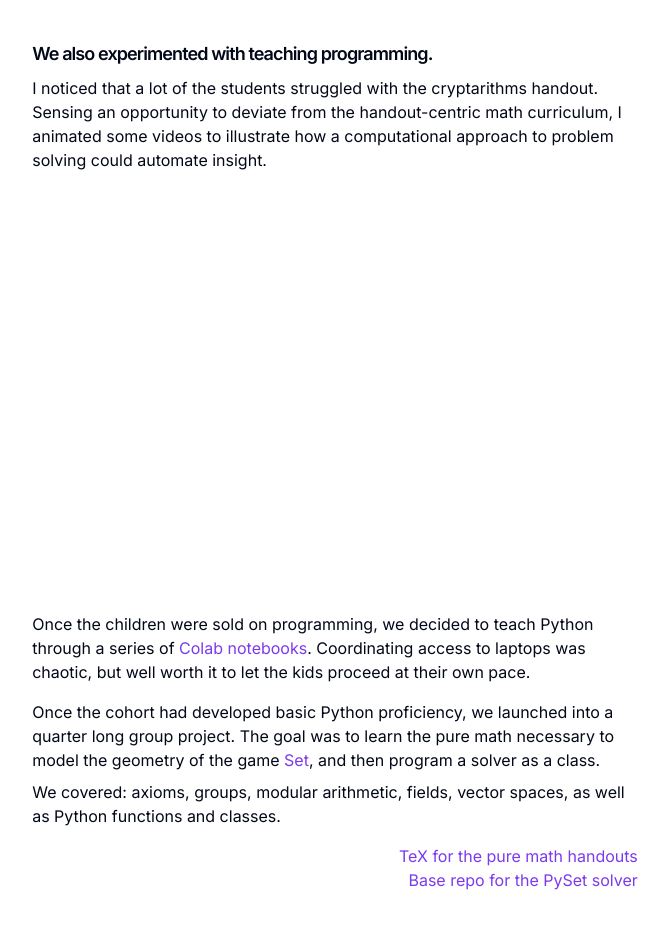
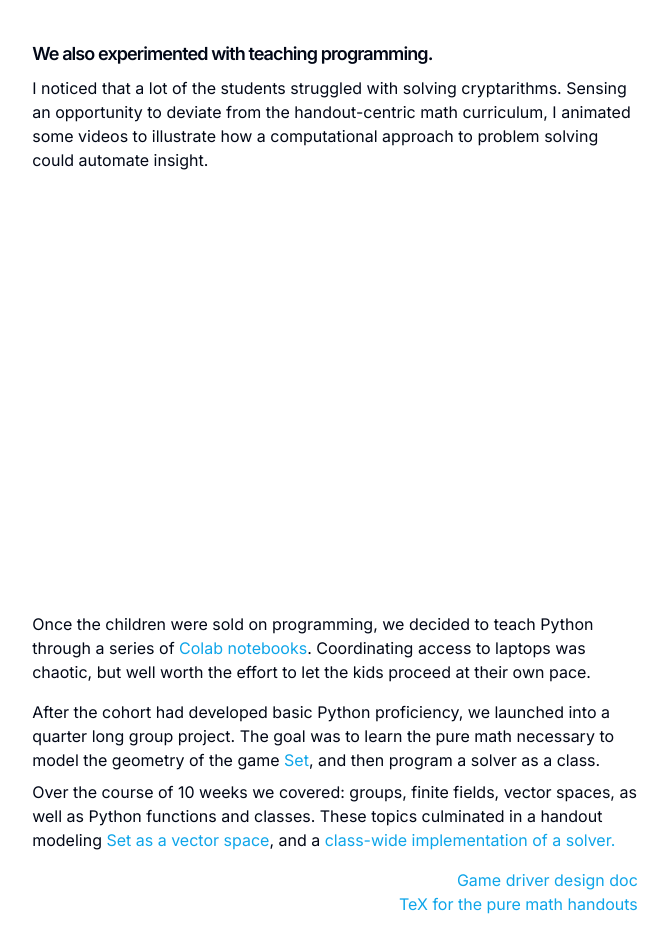
Before and after one commit to andyshen55/portfolio, a Next.js app: page /circle in a window 1280 px wide. Shown: the part 756-1708 px from the top of the page, without its empty margins (305-973 px from the left). Built offline with nearby package versions, Linux system fonts and the light colour scheme.

Commit message:
Refactored sections and changed grid styling

```diff
--- a/app/circle/page.tsx
+++ b/app/circle/page.tsx
@@ -17,19 +17,20 @@ function HandoutCard(props: {
     <a
       target="_blank"
       href={props.href}
-      className="hover:opacity-50 bg-sky-100 rounded-lg p-4 shadow-lg"
+      className="hover:opacity-60 bg-sky-100 rounded-lg p-4 shadow-lg"
     >
       <p className="mt-1 text-lg font-medium text-gray-900 ">{props.name}</p>
       <h3 className="mt-4 text-base text-gray-700 text-center">{props.desc}</h3>
-      <h3 className="mt-4 text-sm text-gray-400 text-right">{props.topic}</h3>
+      <h3 className="mt-4 text-sm text-gray-500 text-right">{props.topic}</h3>
     </a>
   );
 }
 
-function Gallery() {
+function HandoutGallery() {
   return (
+    <section className="full-bleed">
       <div className="max-w-2xl mx-auto py-16 px-4 sm:py-24 sm:px-6 lg:max-w-7xl lg:px-8">
-      <div className="grid grid-cols-1 gap-y-10 sm:grid-cols-2 gap-x-6  xl:grid-cols-4 xl:gap-x-8">
+        <div className="grid grid-cols-2 gap-y-10 gap-x-6 lg:grid-cols-4 lg:gap-x-8">
           {handouts.map((handout, idx) => (
             <HandoutCard
               name={handout.name}
@@ -41,11 +42,13 @@ function Gallery() {
           ))}
         </div>
       </div>
+    </section>
   );
 }
 
 function VideoSection() {
   return (
+    <section className="full-bleed">
       <div className="flex items-center justify-center p-8">
         <ReactPlayer
           url="https://www.youtube.com/watch?v=qoU44qFJ95E&list=PLNC_Fddtqhottfl9HtRu48wDEvxC4HmAM"
@@ -53,11 +56,84 @@ function VideoSection() {
           controls={false}
         />
       </div>
+    </section>
   );
 }
-export default function CirclePage() {
+
+function SetSection() {
   return (
-    <>
+    <section>
+      <p className="mt-4">
+        Once the children were sold on programming, we decided to teach Python
+        through a series of{" "}
+        <a
+          target="_blank"
+          className="text-sky-500 hover:text-amber-400"
+          href="https://drive.google.com/drive/folders/1wGkHiOdH0azXRg1l6AFCng73Ti84ESlA?usp=sharing"
+        >
+          Colab notebooks
+        </a>
+        . Coordinating access to laptops was chaotic, but well worth the effort
+        to let the kids proceed at their own pace.
+      </p>
+      <p className="mt-4">
+        After the cohort had developed basic Python proficiency, we launched
+        into a quarter long group project. The goal was to learn the pure math
+        necessary to model the geometry of the game{" "}
+        <a
+          target="_blank"
+          className="text-sky-500 hover:text-amber-400"
+          href="https://en.wikipedia.org/wiki/Set_(card_game)"
+        >
+          Set
+        </a>
+        , and then program a solver as a class.
+      </p>
+      <p className="mt-2 ">
+        Over the course of 10 weeks we covered: groups, finite fields, vector
+        spaces, as well as Python functions and classes. These topics culminated
+        in a handout modeling{" "}
+        <a
+          target="_blank"
+          className="text-sky-500 hover:text-amber-400"
+          href="https://drive.google.com/file/d/1sE6V4dxndbhc-YPkzJubU9LPOmHadKPv/view?usp=sharing"
+        >
+          Set as a vector space
+        </a>
+        , and a{" "}
+        <a
+          target="_blank"
+          className="text-sky-500 hover:text-amber-400"
+          href="https://github.com/andyshen55/pyset"
+        >
+          class-wide implementation of a solver.
+        </a>
+      </p>
+
+      <p className="mt-4 text-base text-right">
+        <a
+          target="_blank"
+          className="text-sky-500 hover:text-amber-400"
+          href="https://docs.google.com/document/d/1YmcxxgYqi62egp1rkU7uX0T9uiB3ldv9_xfvVmad5oU/edit?usp=sharing"
+        >
+          Game driver design doc
+        </a>
+      </p>
+      <p className="text-base text-right">
+        <a
+          target="_blank"
+          className="text-sky-500 hover:text-amber-400"
+          href="https://www.overleaf.com/read/njcyczwzgvjv"
+        >
+          TeX for the pure math handouts
+        </a>
+      </p>
+    </section>
+  );
+}
+
+function IntroSection() {
+  return (
     <section>
       <h1 className="font-semibold text-xl tracking-tighter mb-2">
         I describe the UCLA Math Circle as a Sunday school for gifted kids.
@@ -68,73 +144,35 @@ export default function CirclePage() {
         }
       </p>
     </section>
-      <section className="full-bleed">
-        <Gallery />
-      </section>
+  );
+}
+
+function ProgrammingSection() {
+  return (
+    <>
       <section>
         <h2 className="font-semibold text-lg tracking-tighter mb-2">
           We also experimented with teaching programming.
         </h2>
         <p>
-          I noticed that a lot of the students struggled with the cryptarithms
-          handout. Sensing an opportunity to deviate from the handout-centric
-          math curriculum, I animated some videos to illustrate how a
-          computational approach to problem solving could automate insight.
+          I noticed that a lot of the students struggled with solving
+          cryptarithms. Sensing an opportunity to deviate from the
+          handout-centric math curriculum, I animated some videos to illustrate
+          how a computational approach to problem solving could automate
+          insight.
         </p>
       </section>
-      <section className="full-bleed">
       <VideoSection />
-      </section>
-      <section>
-        <p className="mt-4">
-          Once the children were sold on programming, we decided to teach Python
-          through a series of{" "}
-          <a
-            target="_blank"
-            className=" text-violet-600 hover:text-teal-400"
-            href="https://drive.google.com/drive/folders/1wGkHiOdH0azXRg1l6AFCng73Ti84ESlA?usp=sharing"
-          >
-            Colab notebooks
-          </a>
-          . Coordinating access to laptops was chaotic, but well worth it to let
-          the kids proceed at their own pace.
-        </p>
-        <p className="mt-4">
-          Once the cohort had developed basic Python proficiency, we launched
-          into a quarter long group project. The goal was to learn the pure math
-          necessary to model the geometry of the game{" "}
-          <a
-            target="_blank"
-            className=" text-violet-600 hover:text-teal-400"
-            href="https://en.wikipedia.org/wiki/Set_(card_game)"
-          >
-            Set
-          </a>
-          , and then program a solver as a class.
-        </p>
-        <p className="mt-2 ">
-          We covered: axioms, groups, modular arithmetic, fields, vector spaces,
-          as well as Python functions and classes.
-        </p>
-        <p className="mt-4 text-base text-right">
-          <a
-            target="_blank"
-            className=" text-violet-600 hover:text-teal-400"
-            href="https://www.overleaf.com/read/njcyczwzgvjv"
-          >
-            TeX for the pure math handouts
-          </a>
-        </p>
-        <p className="text-base text-right">
-          <a
-            target="_blank"
-            className=" text-violet-600 hover:text-teal-400"
-            href="https://github.com/andyshen55/pyset"
-          >
-            Base repo for the PySet solver
-          </a>
-        </p>
-      </section>
+      <SetSection />
     </>
   );
 }
+export default function CirclePage() {
+  return (
+    <>
+      <IntroSection />
+      <HandoutGallery />
+      <ProgrammingSection />
+    </>
+  );
+}
```
Lines whose indentation alone changed are shown as unchanged.
